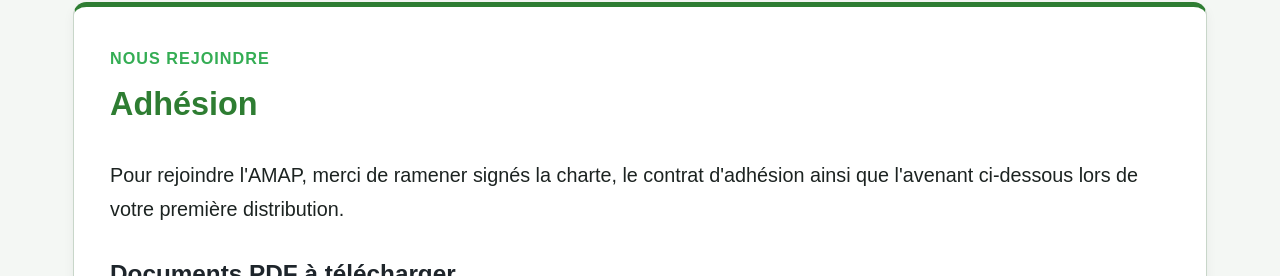
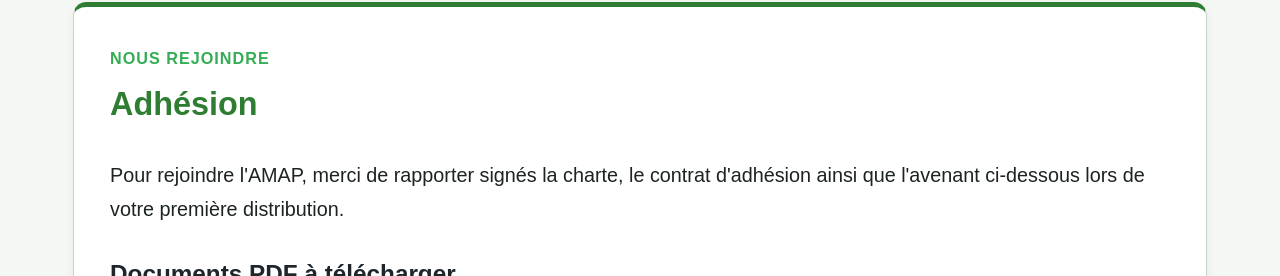
Before and after one commit to Gaspard-coder/AMAP, a website: page public/index.html in a window 1280 px wide. Shown: the part 1939-2215 px from the top of the page. Drawn offline with Linux system fonts and the light colour scheme.

Commit message:
edit typo

```diff
--- a/public/index.html
+++ b/public/index.html
@@ -83,7 +83,7 @@
         <span class="section-tag">Nous Rejoindre</span>
         <h2 id="titre-adhesion">Adhésion</h2>
         <p>
-          Pour rejoindre l'AMAP, merci de ramener signés la charte, le contrat d'adhésion ainsi que l'avenant ci-dessous lors de votre première distribution.
+          Pour rejoindre l'AMAP, merci de rapporter signés la charte, le contrat d'adhésion ainsi que l'avenant ci-dessous lors de votre première distribution.
         </p>
         <h3 class="subsection-title">Documents PDF à télécharger</h3>
         <ul class="downloads" aria-label="Liste des documents à télécharger">
```
